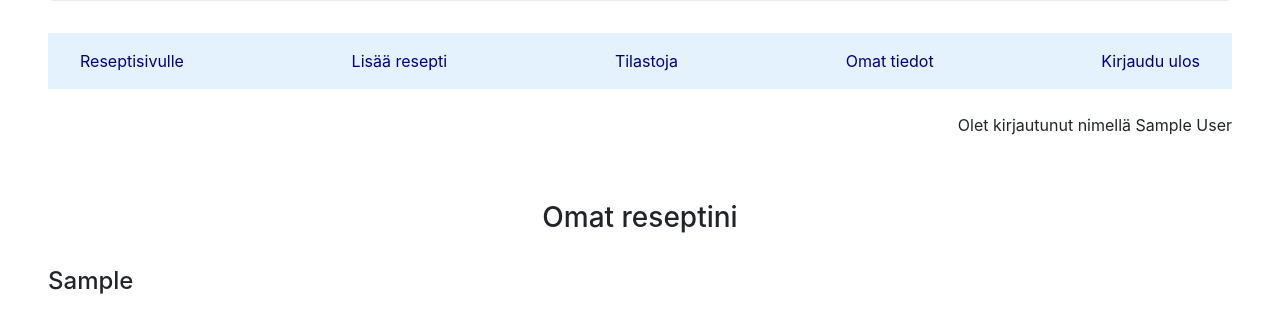
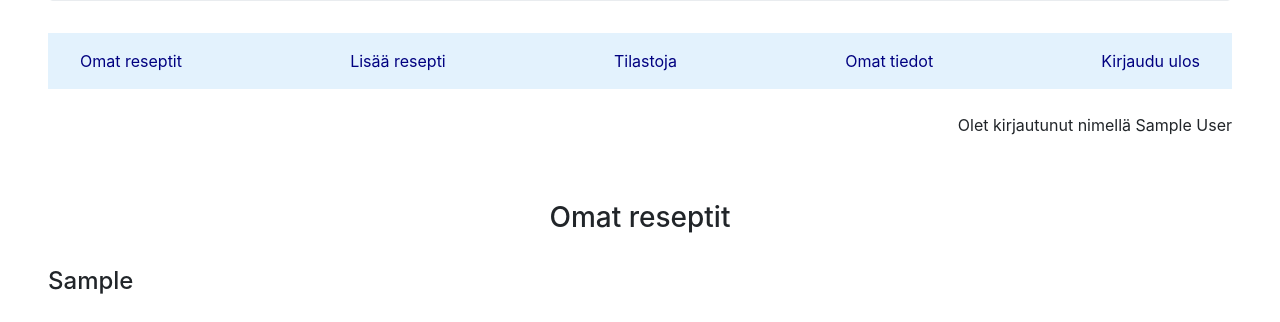
Before and after one commit to iidxTe/keittokirja, a Flask app: page /recipes/1/ in a window 1280 px wide. Shown: the part 253-575 px from the top of the page. Run offline with Flask 2, Linux system fonts and the light colour scheme; a user stored in the database is signed in; tables that the repository leaves empty hold one stand-in row (values such as "Sample post"); some libraries are stand-ins or nearby versions.

Commit message:
a few HTML improvements

```diff
--- a/application/templates/layout.html
+++ b/application/templates/layout.html
@@ -20,7 +20,7 @@
 
     {% if current_user.is_authenticated %}
 
-      <a class="nav-item nav-link" style="color: #000080;" href="{{ url_for('recipes_index', user_id=current_user.id) }}">Reseptisivulle</a>
+      <a class="nav-item nav-link" style="color: #000080;" href="{{ url_for('recipes_index', user_id=current_user.id) }}">Omat reseptit</a>
       <a class="nav-item nav-link" style="color: #000080;" href="{{ url_for('recipes_create') }}">Lisää resepti</a>
       <a class="nav-item nav-link" style="color: #000080;" href="{{ url_for('go_to_statistics') }}">Tilastoja</a>
       <a class="nav-item nav-link" style="color: #000080;" href="{{ url_for('go_to_user_info', user_id=current_user.id) }}">Omat tiedot</a>
--- a/application/templates/recipes/list.html
+++ b/application/templates/recipes/list.html
@@ -2,7 +2,7 @@
 
 {% block body %}
 
-<h3 align="center">Omat reseptini</h3>
+<h3 align="center">Omat reseptit</h3>
 
 {% for recipe in recipes %}
 
@@ -14,8 +14,10 @@
 
       <p><b>Kategoria: {{ recipe.category }}</b></p><br>
 
-      <p><b>Kuvaus</b></p>
-      <p>{{ recipe.description }}</p><br>
+      {% if recipe.description|length > 0 %}
+        <p><b>Kuvaus</b></p>
+        <p>{{ recipe.description }}</p><br>
+      {% endif %}
 
         <table class="table">
           <tr>
--- a/application/templates/user/edit.html
+++ b/application/templates/user/edit.html
@@ -36,7 +36,7 @@
     </tr>
     <tr>
       <td colspan="2">
-      <button input type="submit" type="button" class="btn btn-info">Tallenna</button>
+      <button input type="submit" type="button" class="btn btn-info">Tallenna muutokset</button>
       </td>
     </tr>
 </form>
```
Also changed, not shown: application/templates/statistics/statistics.html (indentation only).
